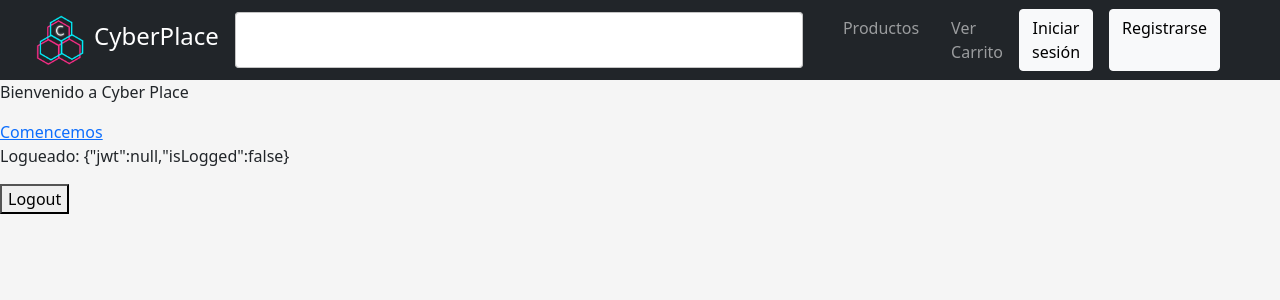
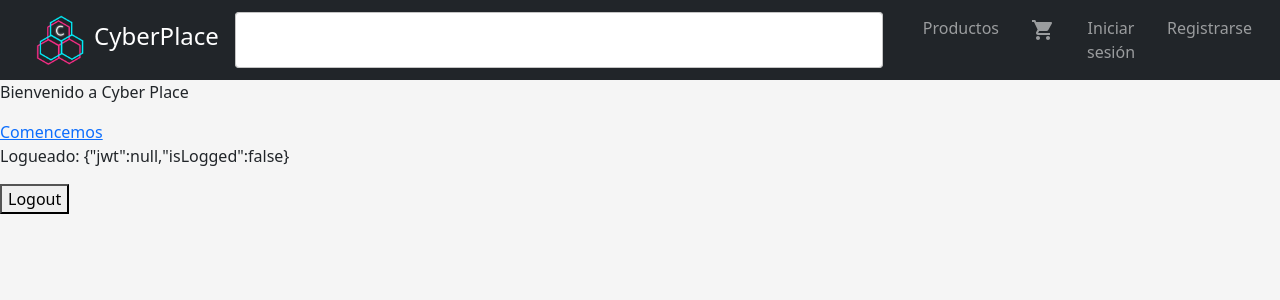
Before and after one commit to Cyber-Place/cyber-place-wa, a React (Create React App) app: page / in a window 1280 px wide. Shown: the top 300 px of the page. Built offline with nearby package versions, Linux system fonts and the light colour scheme.

Commit message:
header update

```diff
--- a/src/components/header/HeaderLogged.js
+++ b/src/components/header/HeaderLogged.js
@@ -7,6 +7,7 @@ import { ReactComponent as Settings } from '../../assets/icons/sliders.svg';
 import { ReactComponent as Cart } from '../../assets/icons/cart.svg';
 import Autocomplete from '@mui/material/Autocomplete';
 import TextField from '@mui/material/TextField';
+import ShoppingCartIcon from '@mui/icons-material/ShoppingCart';
 
 import './Header.scss'
 
@@ -56,7 +57,7 @@ function HeaderLogged() {
           <div className="navbar-nav ms-4">
             <Link to="/" className="nav-item nav-link" >Home</Link>
             <Link to="/product/buy" className="nav-item nav-link px-3">Productos</Link>
-            <Link to="/shopping-cart" className="nav-item nav-link px-3" >Ver Carrito</Link>
+            <Link to="/shopping-cart" className="nav-item nav-link px-3" ><ShoppingCartIcon/></Link>
           </div>
         </div>
         <form className="d-flex">
--- a/src/components/header/HeaderUnlogged.js
+++ b/src/components/header/HeaderUnlogged.js
@@ -2,6 +2,8 @@ import React from 'react'
 import { Link } from 'react-router-dom'
 import Autocomplete from '@mui/material/Autocomplete';
 import TextField from '@mui/material/TextField';
+import ShoppingCartIcon from '@mui/icons-material/ShoppingCart';
+import Box from '@mui/material/Box';
 
 const HeaderUnlogged = () => {
     //Esto es solo para ejemplo
@@ -39,19 +41,17 @@ const HeaderUnlogged = () => {
               <span className="navbar-toggler-icon"></span>
             </button>
             <div className="collapse navbar-collapse" id="navbarNavAltMarkup">
-              <div className="navbar-nav ms-4">
+              <div className="navbar-nav ms-4" align="center">
                 <Link to="/product/buy" className="nav-item nav-link px-3">Productos</Link>
-                <Link to="/shopping-cart" className="nav-item nav-link px-3" >Ver Carrito</Link>
+                <Link to="/shopping-cart" className="nav-item nav-link px-3" ><ShoppingCartIcon/></Link>
+                <Link to="/login" className="nav-item nav-link px-3" >
+                    Iniciar sesión
+                </Link>
+                <Link to="/register" className="nav-item nav-link px-3" >
+                    Registrarse
+                </Link>
               </div>
             </div>
-            <form className="d-flex">
-                <Link to="/login" className="btn btn-light me-3" >
-                    Iniciar sesión
-                </Link>
-                <Link to="/register" className="btn btn-light me-5" >
-                    Registrarse
-                </Link>
-            </form>
           </div>
         </nav>
     )
```
